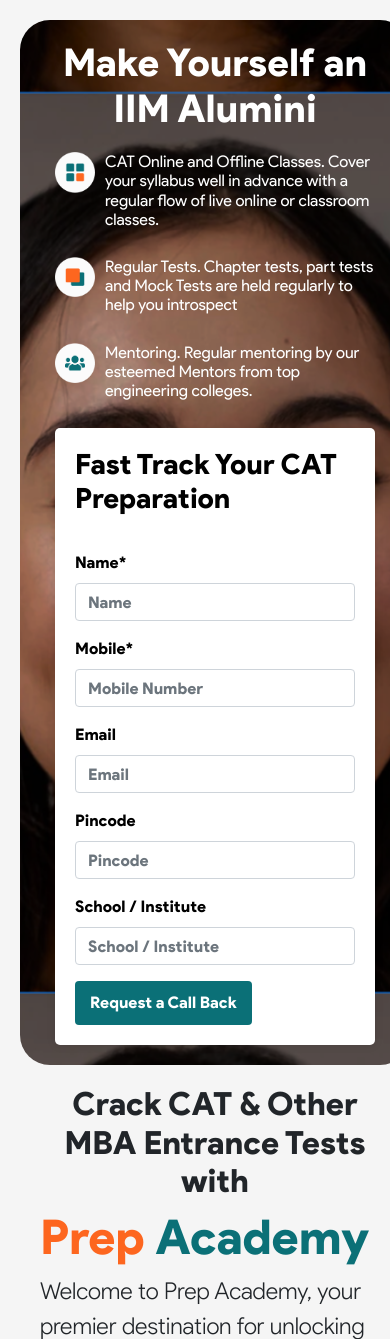
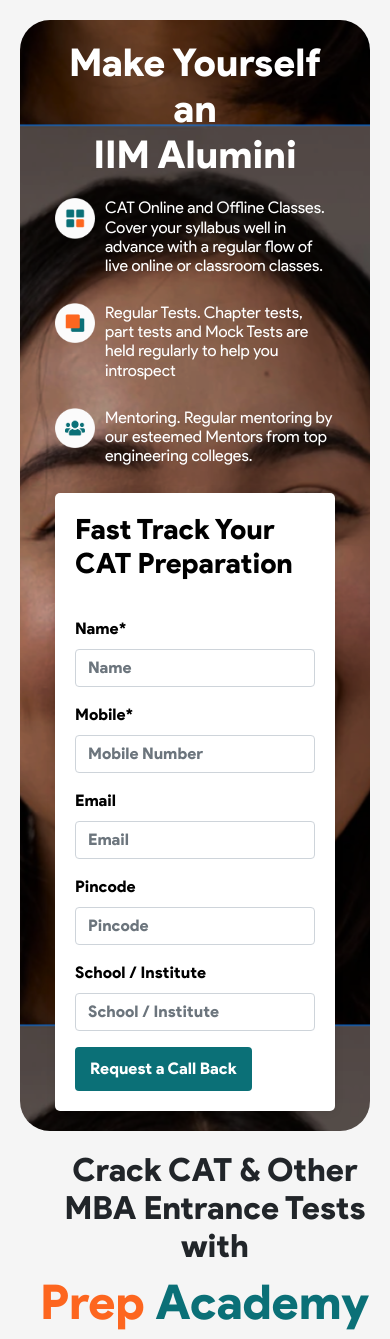
Before and after one commit to pixel-boho/PREP-landing-page, a PHP site: page / in a window 390 px wide. Shown: the part 151-1490 px from the top of the page. Run offline with PHP 8.4, Linux system fonts and the light colour scheme.

Commit message:
Header responsive issue solved

```diff
--- a/assets/css/core.css
+++ b/assets/css/core.css
@@ -57,12 +57,16 @@
 
 /* Header */
 
+.container-header {
+    width: 100%;
+    justify-content: center;
+    display: flex;
+}
+
 .header {
-    background-image: url(/assets/images/header-bg.png);
+    background-image: url('https://prepacademy.in/prepare-for-cat/agency/agency-one/prep-landing-page/assets/images/header-bg.png');
     /* background-color: #333; */
     color: #fff;
-    display: flex;
-    align-items: center;
     justify-content: space-between;
     padding: 10px 20px;
     height: auto;
@@ -219,7 +223,7 @@
     display: flex;
     justify-content: center;
     text-align: center;
-    height: 300px;
+    height: 200px;
     margin-top: 100px;
 }
 
@@ -802,7 +806,7 @@
 /* Footer form */
 
 .footer-form-container {
-    background-image: url(/assets/images/footer-background.png);
+    background-image: url(assets/images/footer-background.png);
     color: #fff;
     display: flex;
     align-items: center;
--- a/assets/css/fonts.css
+++ b/assets/css/fonts.css
@@ -2,7 +2,7 @@
 
 @font-face {
     font-family: 'Product Sans Black';
-    src: url('/assets/fonts/product-sans/ProductSans-Black.ttf') format('truetype');
+    src: url('assets/fonts/product-sans/ProductSans-Black.ttf') format('truetype');
     /* Additional font styles */
     font-weight: normal;
     font-style: normal;
@@ -10,7 +10,7 @@
 
 @font-face {
     font-family: 'Product Sans Light';
-    src: url('/assets/fonts/product-sans/ProductSans-Light.ttf') format('truetype');
+    src: url('assets/fonts/product-sans/ProductSans-Light.ttf') format('truetype');
     /* Additional font styles */
     font-weight: normal;
     font-style: normal;
@@ -18,7 +18,7 @@
 
 @font-face {
     font-family: 'Product Sans';
-    src: url('/assets/fonts/product-sans/ProductSans-Regular.ttf') format('truetype');
+    src: url('assets/fonts/product-sans/ProductSans-Regular.ttf') format('truetype');
     /* Additional font styles */
     font-weight: normal;
     font-style: normal;
@@ -26,7 +26,7 @@
 
 @font-face {
     font-family: 'Product Sans Bold';
-    src: url('/assets/fonts/product-sans/ProductSans-Bold.ttf') format('truetype');
+    src: url('assets/fonts/product-sans/ProductSans-Bold.ttf') format('truetype');
     /* Additional font styles */
     font-weight: normal;
     font-style: normal;
--- a/assets/css/responsive-mobile.css
+++ b/assets/css/responsive-mobile.css
@@ -113,7 +113,7 @@
     }
 
     .container-action-call {
-        background-image: url('/assets/images/Frame\ 237680\ mobile.png');
+        background-image: url('assets/images/Frame\ 237680\ mobile.png');
         height: 61vh;
         background-repeat: no-repeat;
         margin-bottom: 0px;
--- a/assets/css/test.css
+++ b/assets/css/test.css
@@ -1,6 +1,6 @@
 /* Faq section */
 .faq-box {
-    background-image: url('/assets/images/Group 237697.png');
+    background-image: url('assets/images/Group 237697.png');
     height: 700px;
     width: 100%;
     display: flex;
--- a/index.html
+++ b/index.html
@@ -6,10 +6,10 @@
     <meta name="viewport" content="width=device-width, initial-scale=1.0">
     <title>Header Banner</title>
     <link rel="stylesheet" href="https://maxcdn.bootstrapcdn.com/bootstrap/4.5.2/css/bootstrap.min.css">
-    <link rel="stylesheet" href="/assets/css/core.css">
-    <link rel="stylesheet" href="/assets/css/fonts.css">
+    <link rel="stylesheet" href="https://ik.imagekit.io/xxmy0tnvx/Prep%20Academy/assets/css/core.css?updatedAt=1714391112226">
+    <link rel="stylesheet" href="https://ik.imagekit.io/xxmy0tnvx/Prep%20Academy/assets/css/fonts.css?updatedAt=1714391113685">
     <link rel="stylesheet" href="https://cdnjs.cloudflare.com/ajax/libs/font-awesome/5.15.4/css/all.min.css">
-    <link rel="stylesheet" href="/assets/css/responsive-mobile.css">
+    <link rel="stylesheet" href="https://ik.imagekit.io/xxmy0tnvx/Prep%20Academy/assets/css/responsive-mobile.css?updatedAt=1714390925656">
 
     <style>
 
@@ -48,6 +48,7 @@
     </nav>
 
     <!-- Header -->
+    <div style="width: 100%; justify-content: center; display: flex;" class="container-header">
         <div class="container">
             <div class="row header">
                 <div class="col-lg-7">
@@ -55,18 +56,19 @@
                         <h1>Make Yourself an <br>IIM Alumini</h1>
                     </div>
                     <div class="header-points">
-                    <img src="/assets/images/icons/Group 237640.png" alt="Icon">
-                    <h3>CAT Online and Offline Classes. Cover your syllabus well in advance with a regular flow of live
+                        <img src="assets/images/icons/Group 237640.png" alt="Icon">
+                        <h3>CAT Online and Offline Classes. Cover your syllabus well in advance with a regular flow of
+                            live
                             online or classroom classes.</h3>
                     </div>
                     <div class="header-points">
-                    <img src="/assets/images/icons/Group 237641.png" alt="Icon">
+                        <img src="assets/images/icons/Group 237641.png" alt="Icon">
                         <h3>Regular Tests. Chapter tests, part tests and Mock Tests are held regularly to help you
                             introspect
                         </h3>
                     </div>
                     <div class="header-points">
-                    <img src="/assets/images/icons/Group 237642.png" alt="Icon">
+                        <img src="assets/images/icons/Group 237642.png" alt="Icon">
                         <h3>Mentoring. Regular mentoring by our esteemed Mentors from top engineering colleges.</h3>
                     </div>
                 </div>
--- a/indexbeta.html
+++ b/indexbeta.html
@@ -5,7 +5,7 @@
     <meta charset="UTF-8">
     <meta name="viewport" content="width=device-width, initial-scale=1.0">
     <title>Title and Explanation Section</title>
-    <link rel="stylesheet" href="/assets/css/test.css">
+    <link rel="stylesheet" href="assets/css/test.css">
     <link rel="stylesheet" href="https://maxcdn.bootstrapcdn.com/bootstrap/4.5.2/css/bootstrap.min.css">
 </head>
 
```
Also changed, not shown: other parts of index.html (+44 -37 lines), indextest.html (+6 -6 lines), 1 other file. Lines whose indentation alone changed are shown as unchanged.
